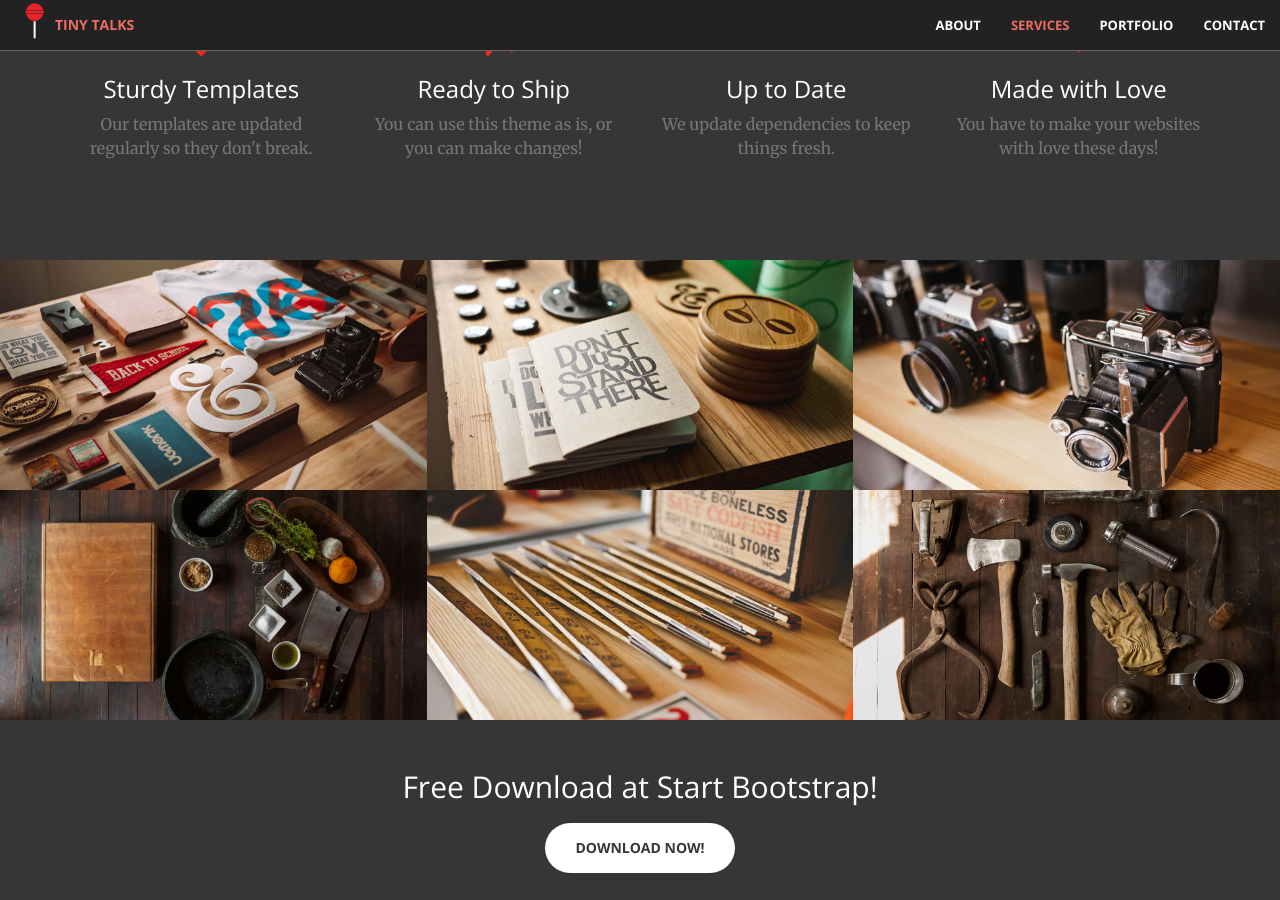
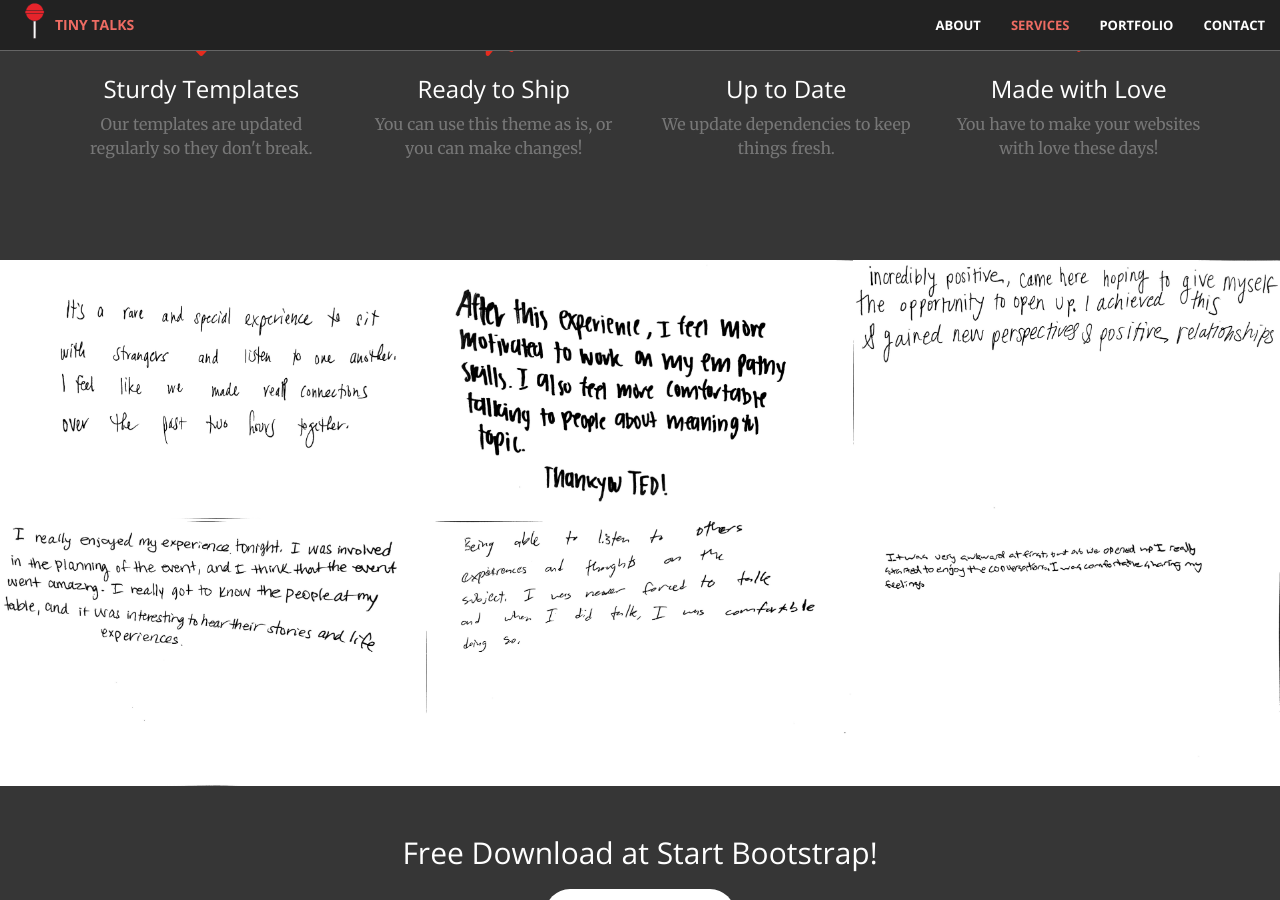
Before and after one commit to anrath/tinytalks.github.io, a Jekyll site: the page built from index.md, in a window 1280 px wide and 900 px high, scrolled down 1514 px. Built offline with Jekyll 4.4.1, drawn with Linux system fonts in a browser that asks for light colours.

Commit message:
adding images to portfolio with modal gallery

```diff
--- a/_includes/portfolio.html
+++ b/_includes/portfolio.html
@@ -1,96 +1,48 @@
-<section class="no-padding" id="portfolio">
+<section style="background-color: white;" class="no-padding" id="portfolio">
     <div class="container-fluid">
         <div class="row no-gutter">
             <div class="col-lg-4 col-sm-6">
-                <a href="#" class="portfolio-box">
+                <a class="portfolio-box pop">
                     <img src="assets/portfolio/1.jpg" class="img-responsive" alt="">
-                    <div class="portfolio-box-caption">
-                        <div class="portfolio-box-caption-content">
-                            <div class="project-category text-faded">
-                                Category
-                            </div>
-                            <div class="project-name">
-                                Project Name
-                            </div>
-                        </div>
-                    </div>
                 </a>
             </div>
             <div class="col-lg-4 col-sm-6">
-                <a href="#" class="portfolio-box">
+                <a class="portfolio-box pop">
                     <img src="assets/portfolio/2.jpg" class="img-responsive" alt="">
-                    <div class="portfolio-box-caption">
-                        <div class="portfolio-box-caption-content">
-                            <div class="project-category text-faded">
-                                Category
-                            </div>
-                            <div class="project-name">
-                                Project Name
-                            </div>
-                        </div>
-                    </div>
                 </a>
             </div>
             <div class="col-lg-4 col-sm-6">
-                <a href="#" class="portfolio-box">
+                <a class="portfolio-box pop">
                     <img src="assets/portfolio/3.jpg" class="img-responsive" alt="">
-                    <div class="portfolio-box-caption">
-                        <div class="portfolio-box-caption-content">
-                            <div class="project-category text-faded">
-                                Category
-                            </div>
-                            <div class="project-name">
-                                Project Name
-                            </div>
-                        </div>
-                    </div>
                 </a>
             </div>
             <div class="col-lg-4 col-sm-6">
-                <a href="#" class="portfolio-box">
+                <a class="portfolio-box pop">
                     <img src="assets/portfolio/4.jpg" class="img-responsive" alt="">
-                    <div class="portfolio-box-caption">
-                        <div class="portfolio-box-caption-content">
-                            <div class="project-category text-faded">
-                                Category
-                            </div>
-                            <div class="project-name">
-                                Project Name
-                            </div>
-                        </div>
-                    </div>
                 </a>
             </div>
             <div class="col-lg-4 col-sm-6">
-                <a href="#" class="portfolio-box">
+                <a class="portfolio-box pop">
                     <img src="assets/portfolio/5.jpg" class="img-responsive" alt="">
-                    <div class="portfolio-box-caption">
-                        <div class="portfolio-box-caption-content">
-                            <div class="project-category text-faded">
-                                Category
-                            </div>
-                            <div class="project-name">
-                                Project Name
-                            </div>
-                        </div>
-                    </div>
                 </a>
             </div>
             <div class="col-lg-4 col-sm-6">
-                <a href="#" class="portfolio-box">
+                <a class="portfolio-box pop">
                     <img src="assets/portfolio/6.jpg" class="img-responsive" alt="">
-                    <div class="portfolio-box-caption">
-                        <div class="portfolio-box-caption-content">
-                            <div class="project-category text-faded">
-                                Category
-                            </div>
-                            <div class="project-name">
-                                Project Name
-                            </div>
-                        </div>
-                    </div>
                 </a>
             </div>
         </div>
     </div>
+    <div class="modal fade" id="imagemodal" tabindex="-1" role="dialog" aria-labelledby="myModalLabel"
+        aria-hidden="true">
+        <div class="modal-dialog" style="width: 70%;">
+            <div class="modal-content">
+                <div class="modal-body">
+                    <button type="button" class="close" data-dismiss="modal"><span
+                            aria-hidden="true">&times;</span><span class="sr-only">Close</span></button>
+                    <img src="" class="imagepreview" style="width: 100%;">
+                </div>
+            </div>
+        </div>
+    </div>
 </section>
--- a/_sass/_base.scss
+++ b/_sass/_base.scss
@@ -303,7 +303,12 @@
     position: relative;
     display: block;
     max-width: 650px;
+    max-height: 350px;
     margin: 0 auto;
+    > img {
+        max-width: 100%;
+        max-height: 100%;
+    }
     .portfolio-box-caption {
         color: white;
         opacity: 0;
@@ -336,23 +341,29 @@
             }
         }
     }
-    &:hover {
-        .portfolio-box-caption {
-            opacity: 1;
-        }
-    }
-    @media (min-width: 768px) {
-        .portfolio-box-caption {
-            .portfolio-box-caption-content {
-                .project-category {
-                    font-size: 16px;
-                }
-                .project-name {
-                    font-size: 22px;
-                }
-            }
-        }
-    }
+    // &:hover {
+    //     // transition: transform 0.5s ease;
+    //     // -webkit-transform: scale(1.5);
+    //     // transform: scale(1.5);
+    // }
+
+    // &:hover {
+    //     .portfolio-box-caption {
+    //         opacity: 1;
+    //     }
+    // }
+    // @media (min-width: 768px) {
+    //     .portfolio-box-caption {
+    //         .portfolio-box-caption-content {
+    //             .project-category {
+    //                 font-size: 16px;
+    //             }
+    //             .project-name {
+    //                 font-size: 22px;
+    //             }
+    //         }
+    //     }
+    // }
 }
 
 .call-to-action {
--- a/js/creative.js
+++ b/js/creative.js
@@ -4,45 +4,54 @@
  * For details, see http://www.apache.org/licenses/LICENSE-2.0.
  */
 
-(function($) {
+(function ($) {
     "use strict"; // Start of use strict
 
     // jQuery for page scrolling feature - requires jQuery Easing plugin
-    $('a.page-scroll').bind('click', function(event) {
+    $("a.page-scroll").bind("click", function (event) {
         var $anchor = $(this);
-        $('html, body').stop().animate({
-            scrollTop: ($($anchor.attr('href')).offset().top - 50)
-        }, 1250, 'easeInOutExpo');
+        $("html, body")
+            .stop()
+            .animate(
+                {
+                    scrollTop: $($anchor.attr("href")).offset().top - 50,
+                },
+                1250,
+                "easeInOutExpo"
+            );
         event.preventDefault();
     });
 
     // Highlight the top nav as scrolling occurs
-    $('body').scrollspy({
-        target: '.navbar-fixed-top',
-        offset: 51
-    })
+    $("body").scrollspy({
+        target: ".navbar-fixed-top",
+        offset: 51,
+    });
 
     // Closes the Responsive Menu on Menu Item Click
-    $('.navbar-collapse ul li a').click(function() {
-        $('.navbar-toggle:visible').click();
+    $(".navbar-collapse ul li a").click(function () {
+        $(".navbar-toggle:visible").click();
     });
 
     // Fit Text Plugin for Main Header
-    $("h1").fitText(
-        1.2, {
-            minFontSize: '35px',
-            maxFontSize: '65px'
-        }
-    );
+    $("h1").fitText(1.2, {
+        minFontSize: "35px",
+        maxFontSize: "65px",
+    });
 
     // Offset for Main Navigation
-    $('#mainNav').affix({
+    $("#mainNav").affix({
         offset: {
-            top: 100
-        }
-    })
+            top: 100,
+        },
+    });
 
     // Initialize WOW.js Scrolling Animations
     new WOW().init();
-
 })(jQuery); // End of use strict
+$(function () {
+    $(".pop").on("click", function () {
+        $(".imagepreview").attr("src", $(this).find("img").attr("src"));
+        $("#imagemodal").modal("show");
+    });
+});
```
Also changed, not shown: assets/portfolio/1.jpg, assets/portfolio/2.jpg, assets/portfolio/3.jpg, assets/portfolio/4.jpg, assets/portfolio/5.jpg, assets/portfolio/6.jpg.
